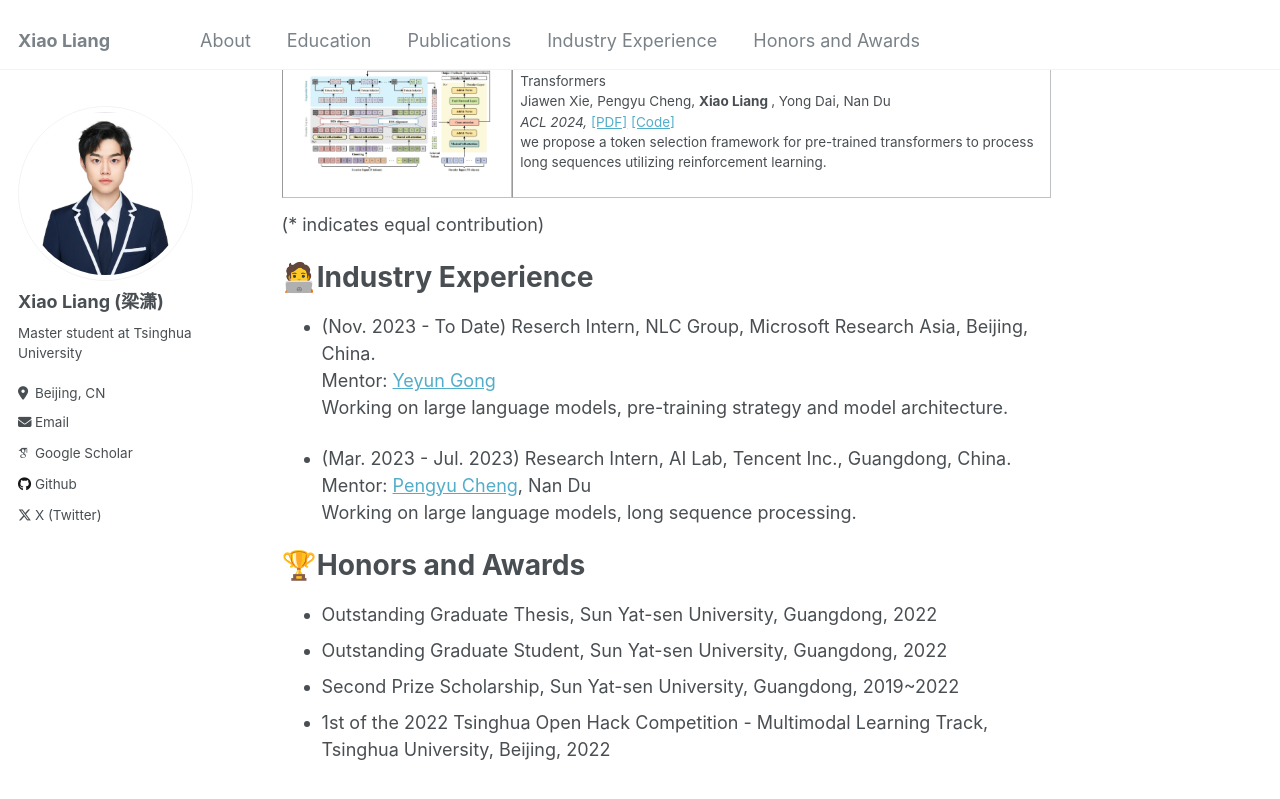
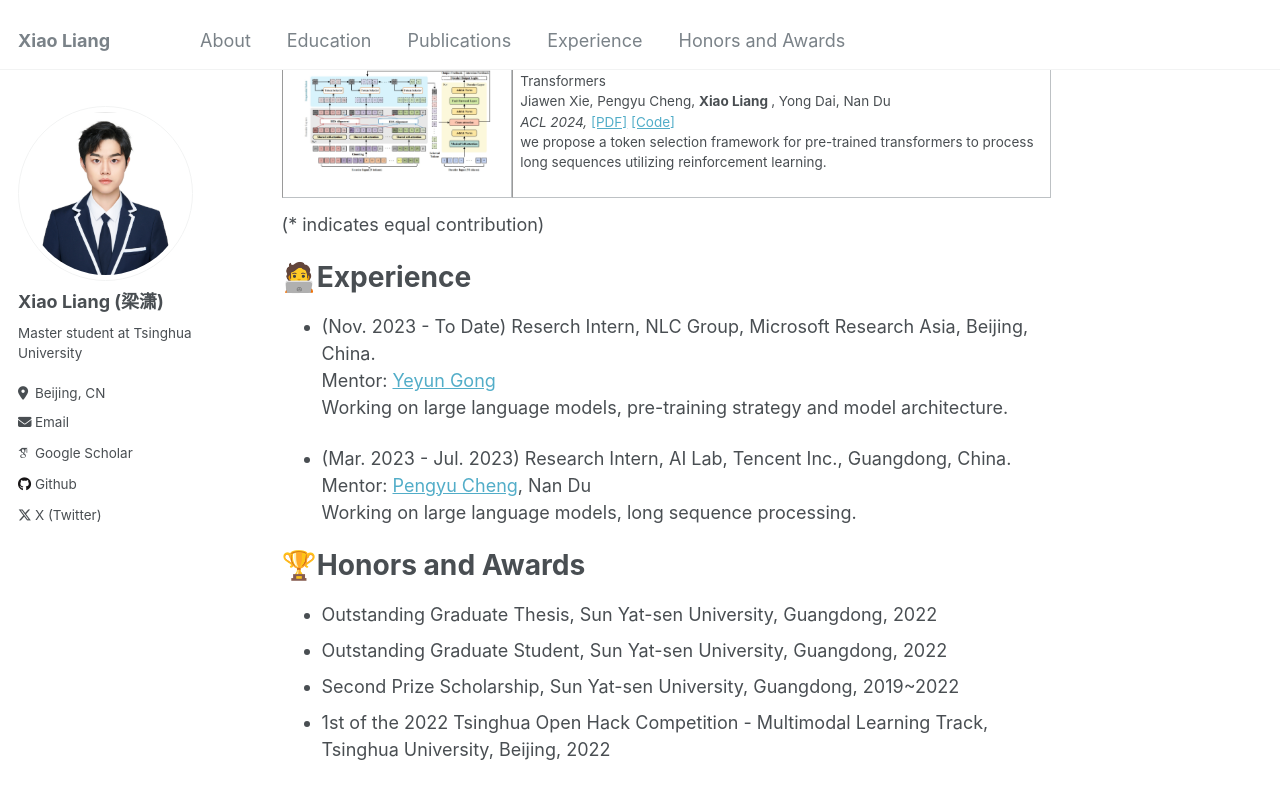
Before and after one commit to MasterVito/MasterVito.github.io, a Jekyll site: the page built from _pages/about.md, in a window 1280 px wide and 900 px high, scrolled down 1389 px. Shown: the top 799 px of the window. Built offline with Jekyll 4.4.1, drawn with Linux system fonts in a browser that asks for light colours; some web fonts are replaced.

Commit message:
init_version

```diff
--- a/_data/navigation.yml
+++ b/_data/navigation.yml
@@ -8,8 +8,8 @@ main:
   - title: "Publications"
     url: /#publications
 
-  - title: "Industry Experience"
-    url: /#industry-experience
+  - title: "Experience"
+    url: /#experience
 
   - title: "Honors and Awards"
     url: /#honors-and-awards
--- a/_pages/about.md
+++ b/_pages/about.md
@@ -115,7 +115,7 @@ I am excited to apply for Fall 2025 Ph.D. programs and investigate potential col
 (* indicates equal contribution)
 
 
-🧑‍💻Industry Experience
+🧑‍💻Experience
 ======
 - (Nov. 2023 - To Date) Reserch Intern, NLC Group, Microsoft Research Asia, Beijing, China.
 <br> Mentor: [Yeyun Gong](https://www.microsoft.com/en-us/research/people/yegong/)
```
